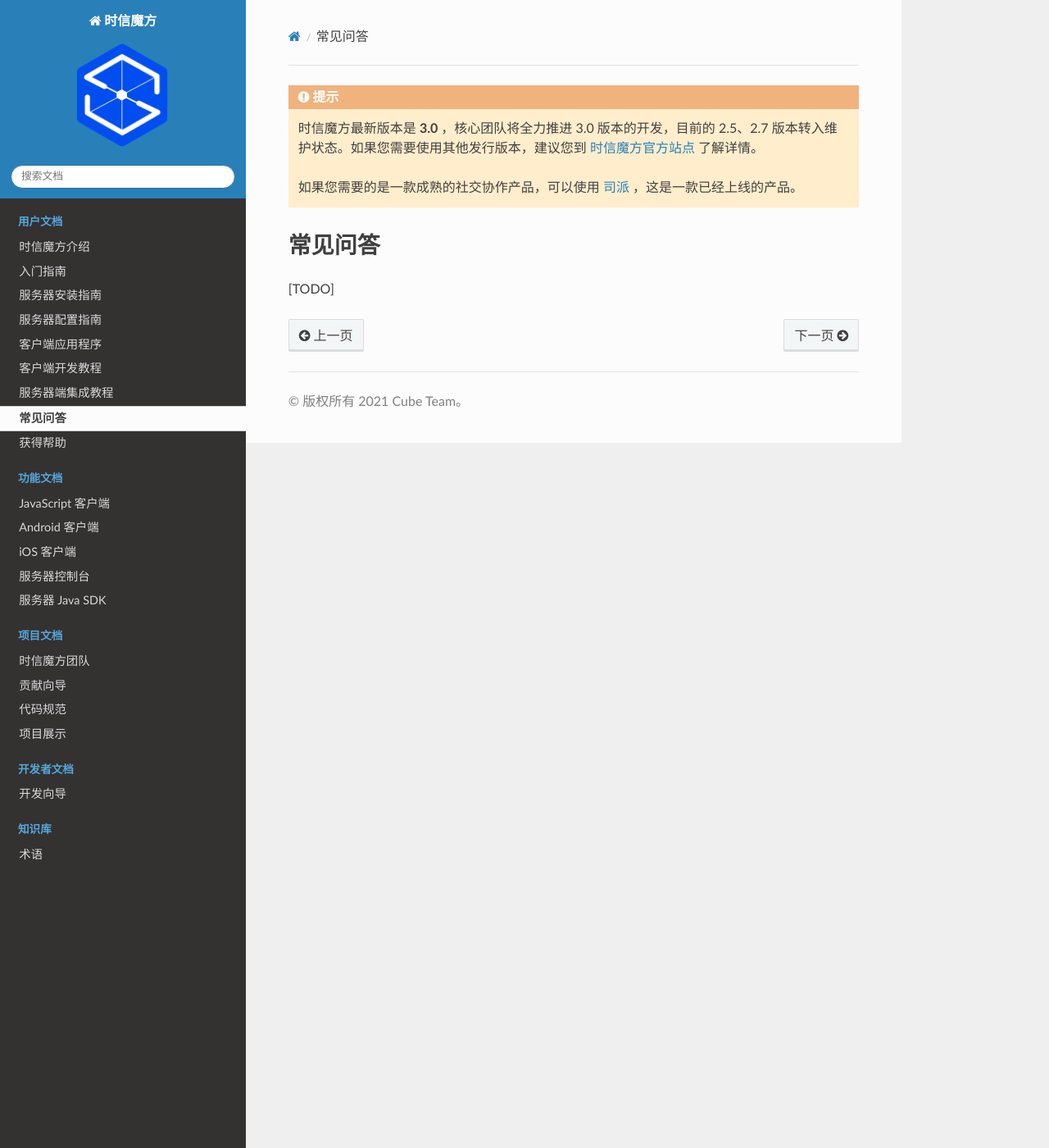
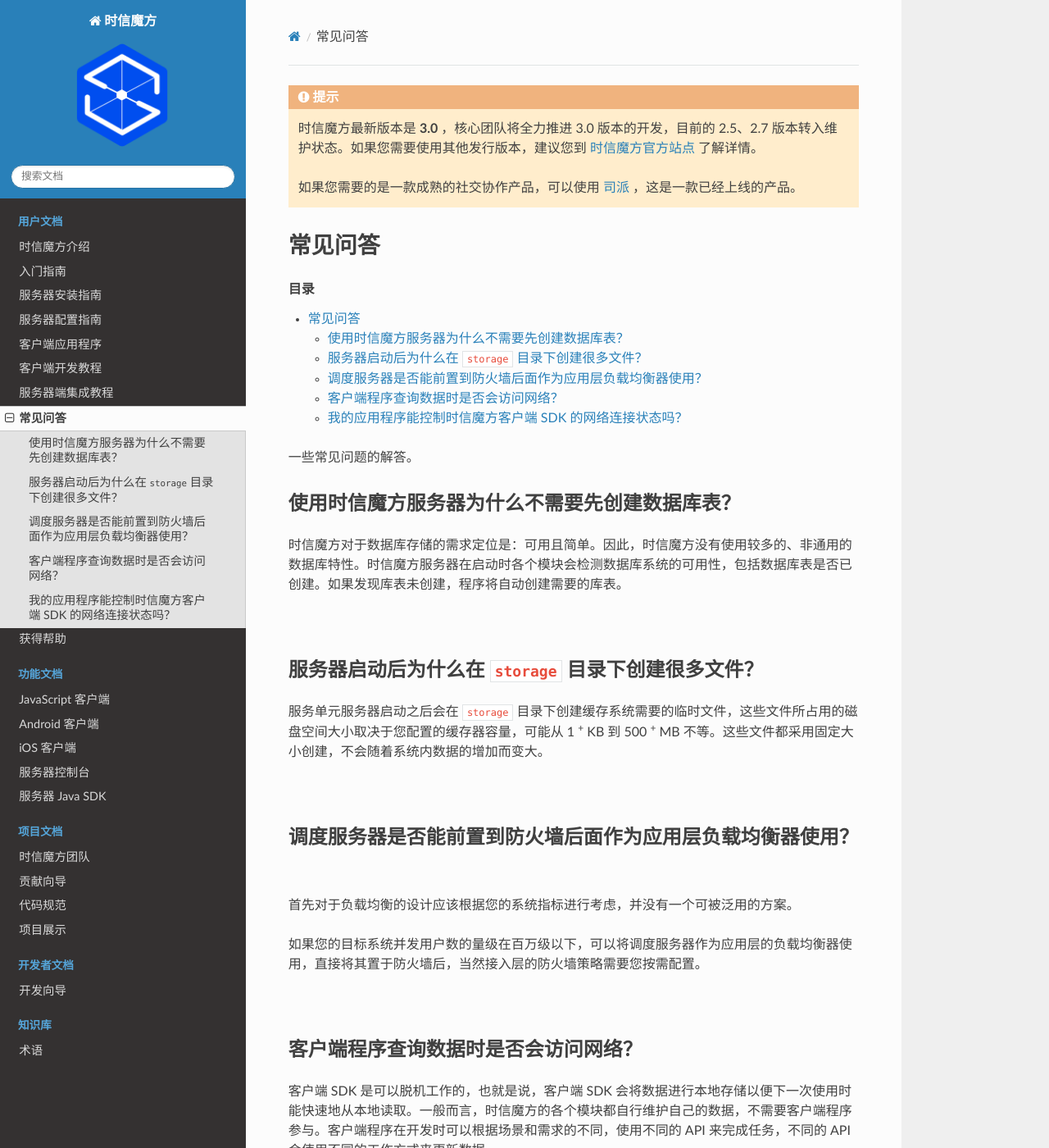
Before and after one commit to shixincube/cube-manual, a Sphinx documentation site: the page built from doc/source/user/faq.rst, in a window 1280 px wide and 1400 px high. Shown: the whole window at 82% size. Built offline with Sphinx 7.4.7 and the Read the Docs theme 2.0.0, drawn with Linux system fonts in a browser that asks for light colours; some of the changed text lies outside the part shown.

Commit message:
Update doc

```diff
--- a/doc/source/user/faq.rst
+++ b/doc/source/user/faq.rst
@@ -2,4 +2,43 @@
 常见问答
 ===============================
 
-[TODO]
+.. contents:: 目录
+
+一些常见问题的解答。
+
+使用时信魔方服务器为什么不需要先创建数据库表？
+===============================================================
+
+时信魔方对于数据库存储的需求定位是：可用且简单。因此，时信魔方没有使用较多的、非通用的数据库特性。时信魔方服务器在启动时各个模块会检测数据库系统的可用性，包括数据库表是否已创建。如果发现库表未创建，程序将自动创建需要的库表。
+
+|
+
+服务器启动后为什么在 ``storage`` 目录下创建很多文件？
+===============================================================
+
+服务单元服务器启动之后会在 ``storage`` 目录下创建缓存系统需要的临时文件，这些文件所占用的磁盘空间大小取决于您配置的缓存器容量，可能从 1 :sup:`+` KB 到 500 :sup:`+` MB 不等。这些文件都采用固定大小创建，不会随着系统内数据的增加而变大。
+
+|
+
+调度服务器是否能前置到防火墙后面作为应用层负载均衡器使用？
+===============================================================
+
+首先对于负载均衡的设计应该根据您的系统指标进行考虑，并没有一个可被泛用的方案。
+
+如果您的目标系统并发用户数的量级在百万级以下，可以将调度服务器作为应用层的负载均衡器使用，直接将其置于防火墙后，当然接入层的防火墙策略需要您按需配置。
+
+|
+
+客户端程序查询数据时是否会访问网络？
+===============================================================
+
+客户端 SDK 是可以脱机工作的，也就是说，客户端 SDK 会将数据进行本地存储以便下一次使用时能快速地从本地读取。一般而言，时信魔方的各个模块都自行维护自己的数据，不需要客户端程序参与。客户端程序在开发时可以根据场景和需求的不同，使用不同的 API 来完成任务，不同的 API 会使用不同的工作方式来更新数据。
+
+|
+
+我的应用程序能控制时信魔方客户端 SDK 的网络连接状态吗？
+===============================================================
+
+时信魔方客户端 SDK 的网络连接状态是由 SDK 内部管理的，包括连接的建立、连接的恢复等。如果应用程序要控制 SDK 的连接管理可以通过调用对应的 API 来进行，但是一般情况下我们并不推荐这样做。
+
+|
--- a/doc/source/user/server_tutorials.rst
+++ b/doc/source/user/server_tutorials.rst
@@ -37,3 +37,5 @@
 ===============================
 
 [TODO]
+
+|
```
